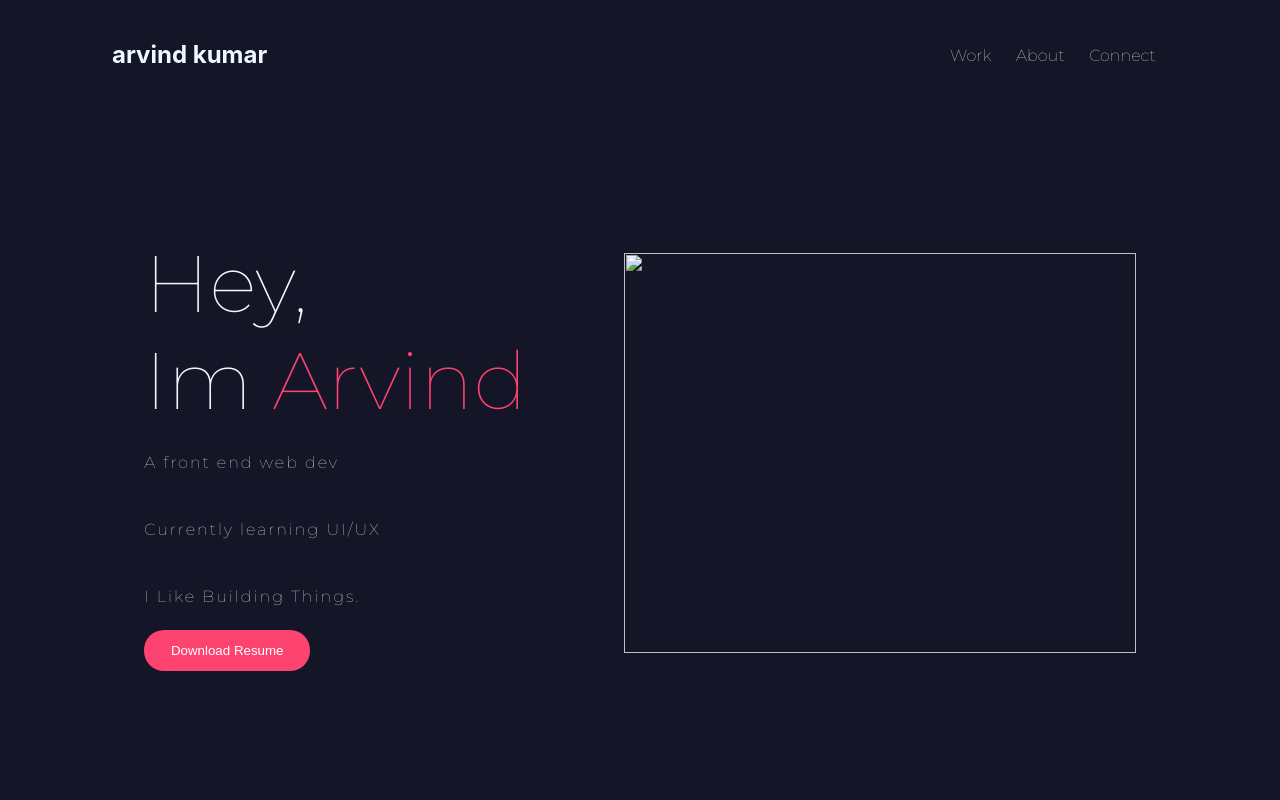
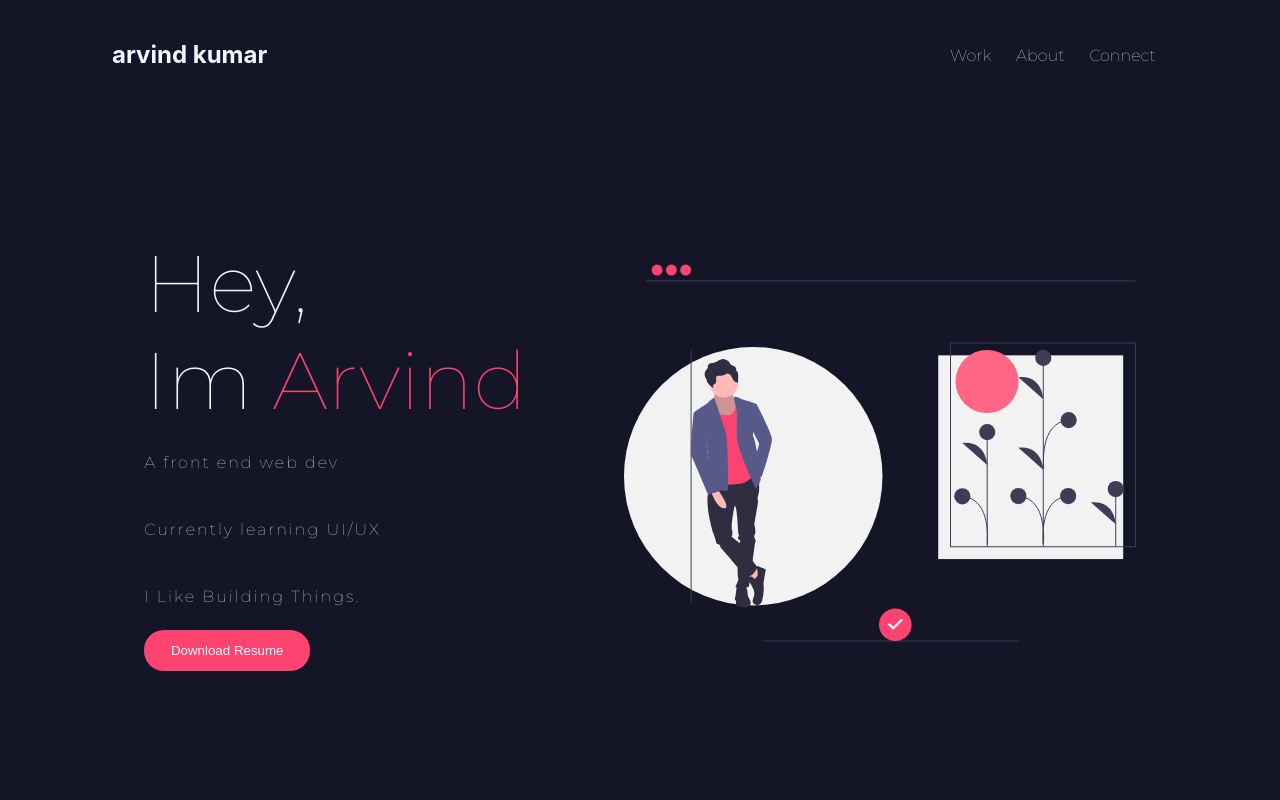
Before and after one commit to arvindkumar-prog/personal-website, a plain HTML site: page index.html in a window 1280 px wide. Shown: the top 800 px of the page. Drawn offline with nearby package versions, Linux system fonts and the light colour scheme; files whose address does not match are found by name.

Commit message:
Update index.html

```diff
--- a/index.html
+++ b/index.html
@@ -45,7 +45,7 @@
                     <p class="desc">I Like Building Things.</p>
                     <button id="work_btn"><a href="./assets/resume.pdf" download> Download Resume</a></button>
             </div>
-            <img class="intro_illus"  src="illus1.svg">
+            <img class="intro_illus"  src="img/illus1.svg">
 
         </div>
     </div>
```
